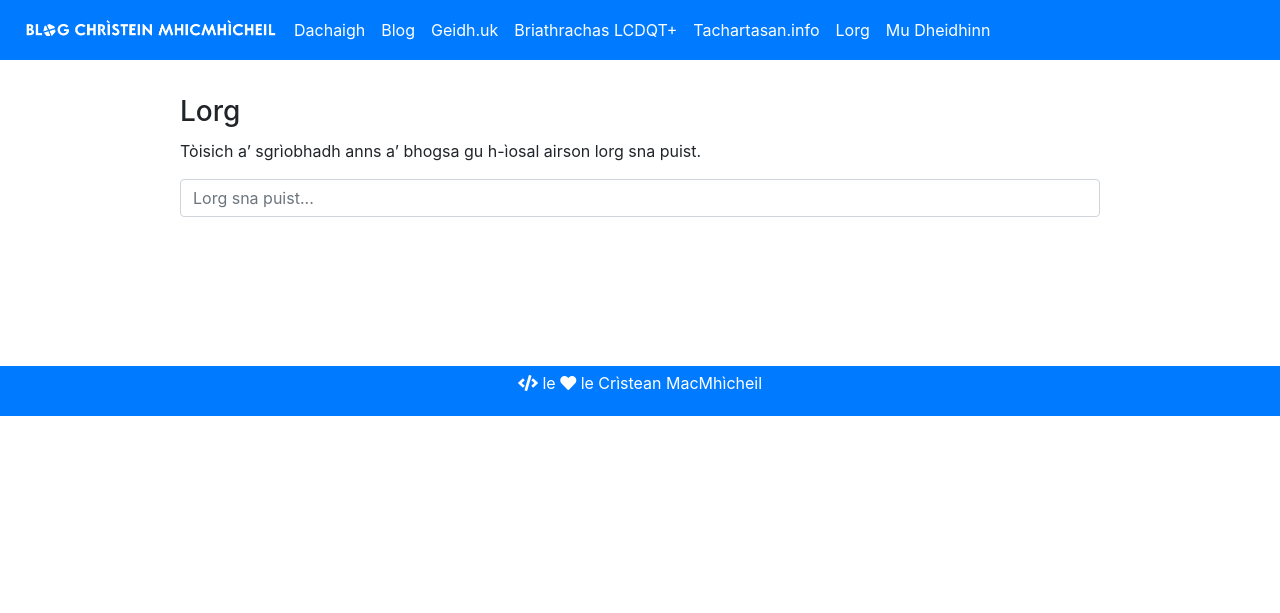
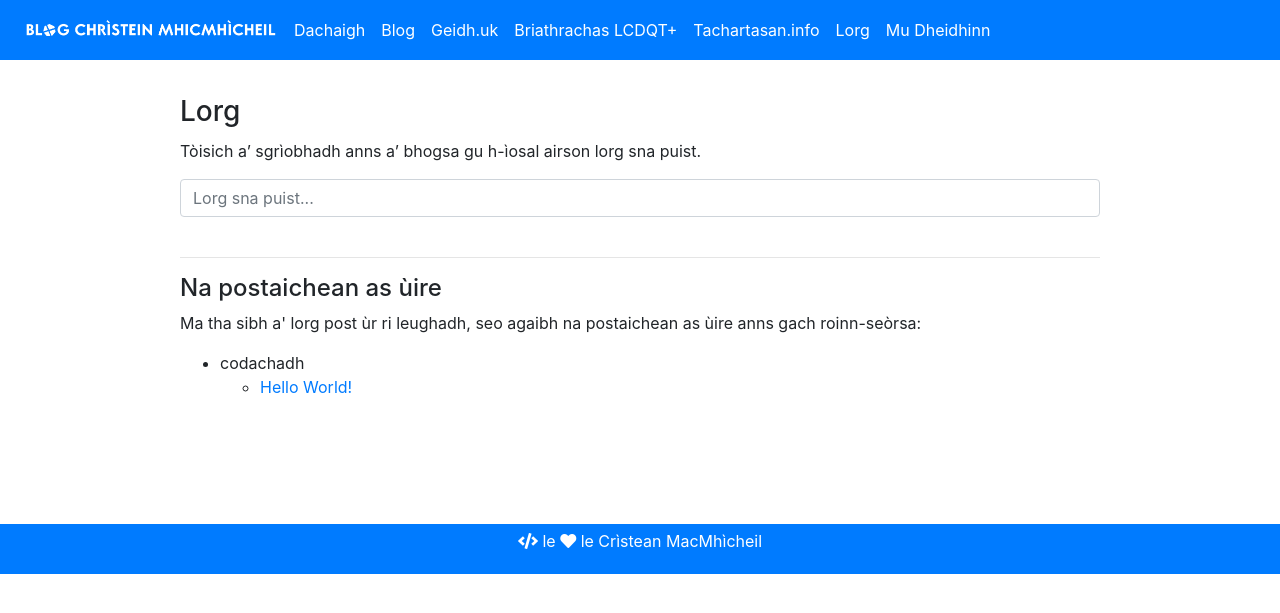
Before and after one commit to MacMhicheil/macmhicheil.github.io, a Jekyll site: the page built from search.md, in a window 1280 px wide. Shown: the top 613 px of the page. Built offline with Jekyll 4.4.1, drawn with Linux system fonts in a browser that asks for light colours; nearby versions of some CDN libraries.

Commit message:
Update search.md

```diff
--- a/search.md
+++ b/search.md
@@ -23,3 +23,22 @@ SimpleJekyllSearch({
   json: '{{ site.baseurl }}/search.json'
 })
 </script>
+
+<hr>
+
+<h4>Na postaichean as ùire</h4>
+
+<p>Ma tha sibh a' lorg post ùr ri leughadh, seo agaibh na postaichean as ùire anns gach roinn-seòrsa:</p>
+
+<ul>
+{% assign sorted_categories = site.categories | sort %}
+  {% for category in sorted_categories %}
+    <li><a name="{{ category | first }}">{{ category | first }}</a>
+      <ul>
+      {% for post in category.last limit:3 %}
+        <li><a href="{{ site.baseurl }}/{{ post.url }}">{{ post.title }}</a></li>
+      {% endfor %}
+      </ul>
+    </li>
+  {% endfor %}
+</ul>
```
